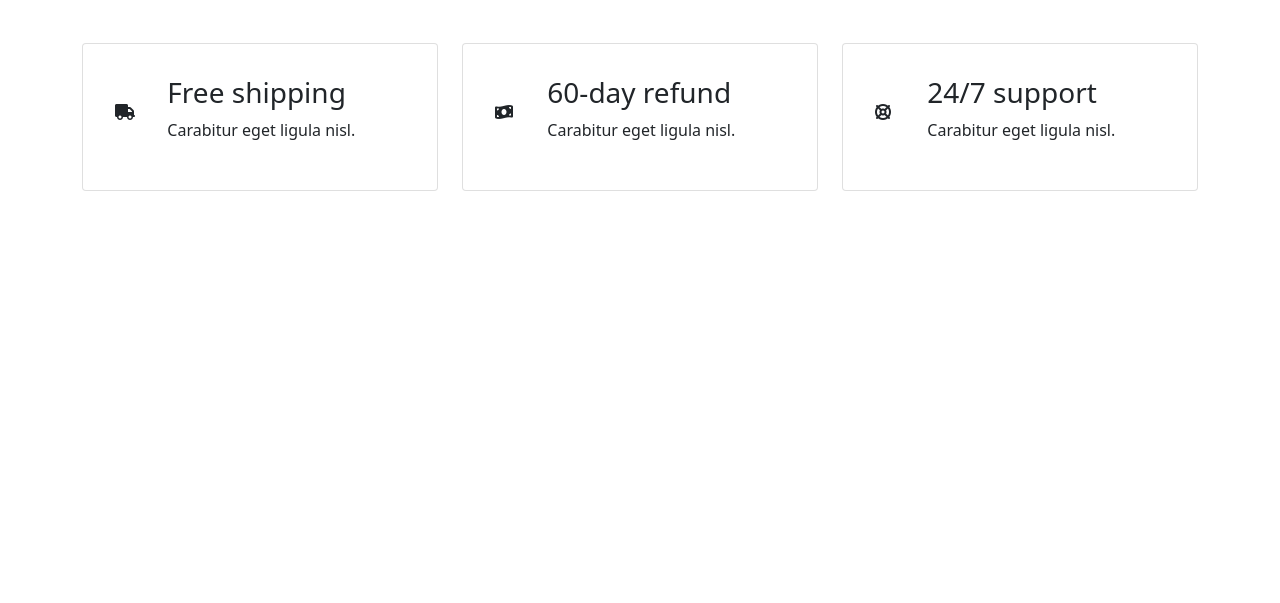
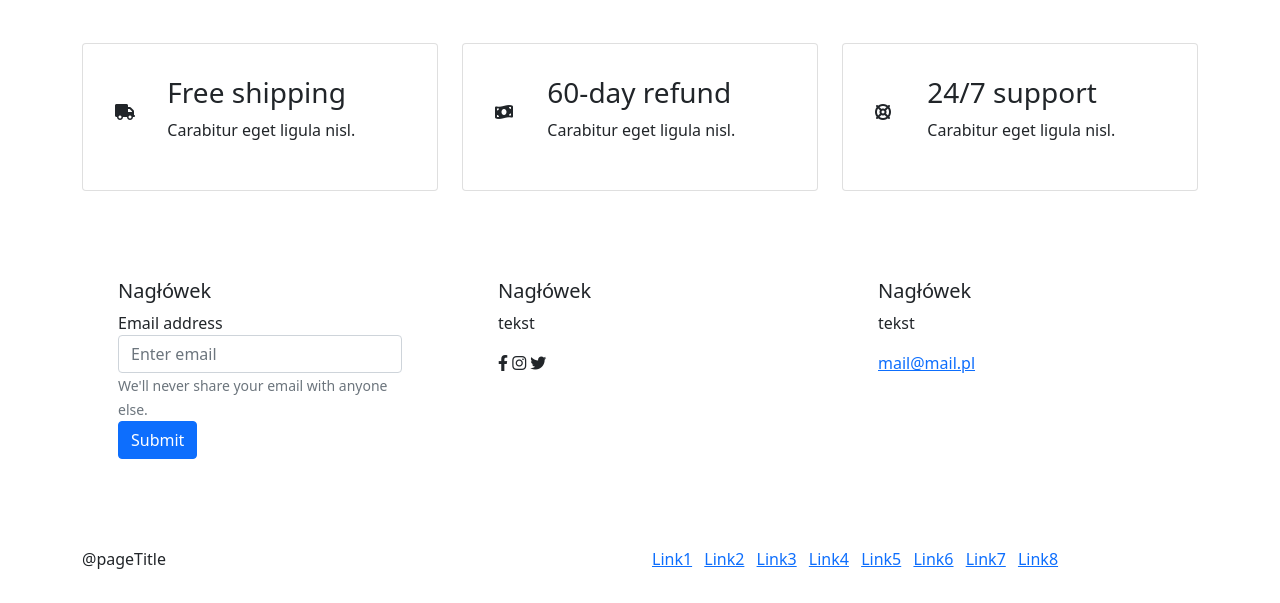
Before and after one commit to MarekJarczewsky81/PROJEKT_2_Bootstrap, a website: page index.html in a window 1280 px wide. Shown: the part 2659-3262 px from the top of the page. Before the commit the page ends 2866 px from the top, so only its background shows below. Drawn offline with nearby package versions, Linux system fonts and the light colour scheme.

Commit message:
Finished

```diff
--- a/index.html
+++ b/index.html
@@ -178,7 +178,7 @@
           </div>
         </section>
     <!-- Section: 3 cards with 2 columns -->
-    <section class="">
+    <section class="icons">
       <div class="container">
         <div class="row">
           <div class="col-md-4 col-xs-12">
@@ -229,7 +229,61 @@
         </div>
       </div>
     </section>
-
+    <!-- SEKCJA z 3 KARTAMI -->
+    <section class="contact py-5">
+      <div class="container">
+          <div class="row">
+              <div class="contactBox py-4 px-5 col-md-4 order-2 order-md-0">
+                  <h5>Nagłówek</h5>
+                  <form>
+                      <div class="form-group">
+                          <label for="exampleInputEmail1">Email address</label>
+                          <input type="email" class="form-control" id="exampleInputEmail1"
+                              aria-describedby="emailHelp" placeholder="Enter email">
+                          <small id="emailHelp" class="form-text text-muted">We'll never share your email with anyone
+                              else.</small>
+                      </div>
+                      <button type="submit" class="btn btn-primary">Submit</button>
+                  </form>
+              </div>
+              <div class="contactBox py-4 px-5 col-md-4 order-0 order-md-1">
+                  <h5>Nagłówek</h5>
+                  <p>tekst</p>
+                  <div class="d-inline-bloc">
+                      <i class="fab fa-facebook-f"></i>
+                      <i class="fab fa-instagram"></i>
+                      <i class="fab fa-twitter"></i>
+                  </div>
+              </div>
+              <div class="contactBox py-4 px-5 col-md-4 order-1 order-md-2">
+                  <h5>Nagłówek</h5>
+                  <p>tekst</p>
+                  <a href="#">mail@mail.pl</a>
+              </div>
+          </div>
+      </div>
+    </section>
+    <footer class="py-3">
+      <div class="container">
+          <div class="row d-flex justify-content-between">
+              <div class="col-md-4">
+                  <p>@pageTitle</p>
+              </div>
+              <div class="col-md-6 text-right">
+                  <ul class="list-inline">
+                      <li class="list-inline-item"><a href="#">Link1</a></li>
+                      <li class="list-inline-item"><a href="#">Link2</a></li>
+                      <li class="list-inline-item"><a href="#">Link3</a></li>
+                      <li class="list-inline-item"><a href="#">Link4</a></li>
+                      <li class="list-inline-item"><a href="#">Link5</a></li>
+                      <li class="list-inline-item"><a href="#">Link6</a></li>
+                      <li class="list-inline-item"><a href="#">Link7</a></li>
+                      <li class="list-inline-item"><a href="#">Link8</a></li>
+                  </ul>
+              </div>
+          </div>
+      </div>
+  </footer>
 
     <script type="text/javascript" src="https://cdn.jsdelivr.net/npm/bootstrap@5.1.3/dist/js/bootstrap.bundle.min.js" integrity="sha384-ka7Sk0Gln4gmtz2MlQnikT1wXgYsOg+OMhuP+IlRH9sENBO0LRn5q+8nbTov4+1p" crossorigin="anonymous"></script>
   </body>
--- a/package.json
+++ b/package.json
@@ -37,7 +37,7 @@
     "postcss": "^8.2.6",
     "postcss-cli": "^8.3.1",
     "prettier": "3.2.5",
-    "sass": "^1.71.1",
+    "sass": "^1.72.0",
     "stylelint": "^16.2.1",
     "stylelint-config-standard-scss": "^13.0.0",
     "stylelint-scss": "^6.2.0"
--- a/sass/style.scss
+++ b/sass/style.scss
@@ -1,3 +1,5 @@
+$background-color: #eff2f5;
+
 .carousel-inner, .carousel-item {
   height: 100vh;
 }
@@ -22,3 +24,7 @@
 h1 {
   color: white;
 }
+
+.cards3 section {
+  background: $background-color;
+}
```
Also changed, not shown: css/style.css, 2 other files.
